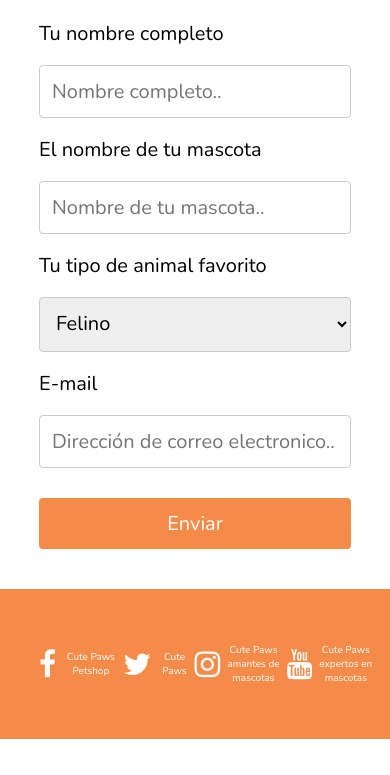
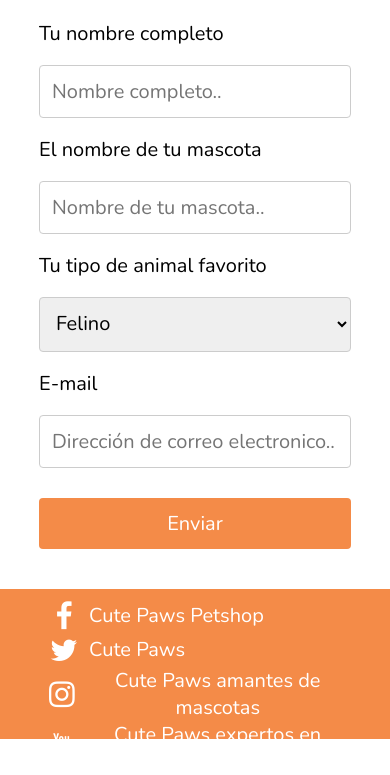
Before and after one commit to GuastavinoAgustina/netlifyTestCutePaws, a plain HTML site: page index.html in a window 390 px wide. Shown: the part 539-1314 px from the top of the page. Before the commit the page ends 1278 px from the top, so only its background shows below. Drawn offline with nearby package versions, Linux system fonts and the light colour scheme.

Commit message:
footer recto

```diff
--- a/CutePaws/CSS/estilos.css
+++ b/CutePaws/CSS/estilos.css
@@ -225,18 +225,18 @@ input[type=submit]:hover {
         font-size: 20px;
     }
     footer a{
-        font-size: 10px;
+        font-size: 100%;
         margin-left: 0;
         margin-right: 0;
+        justify-content: left;
     }
     footer{
-        display: -moz-inline-box;
         text-align: center;
         background-color: var(--naranja);
-        display: flex;
-        justify-content: space-between;
+        display: block;
+        justify-content: left;
         height: 150px;
-        padding: 5px 8%;
+        padding: 10px 10%;
     }
     nav ul li a{
         font-weight: 700;
```
